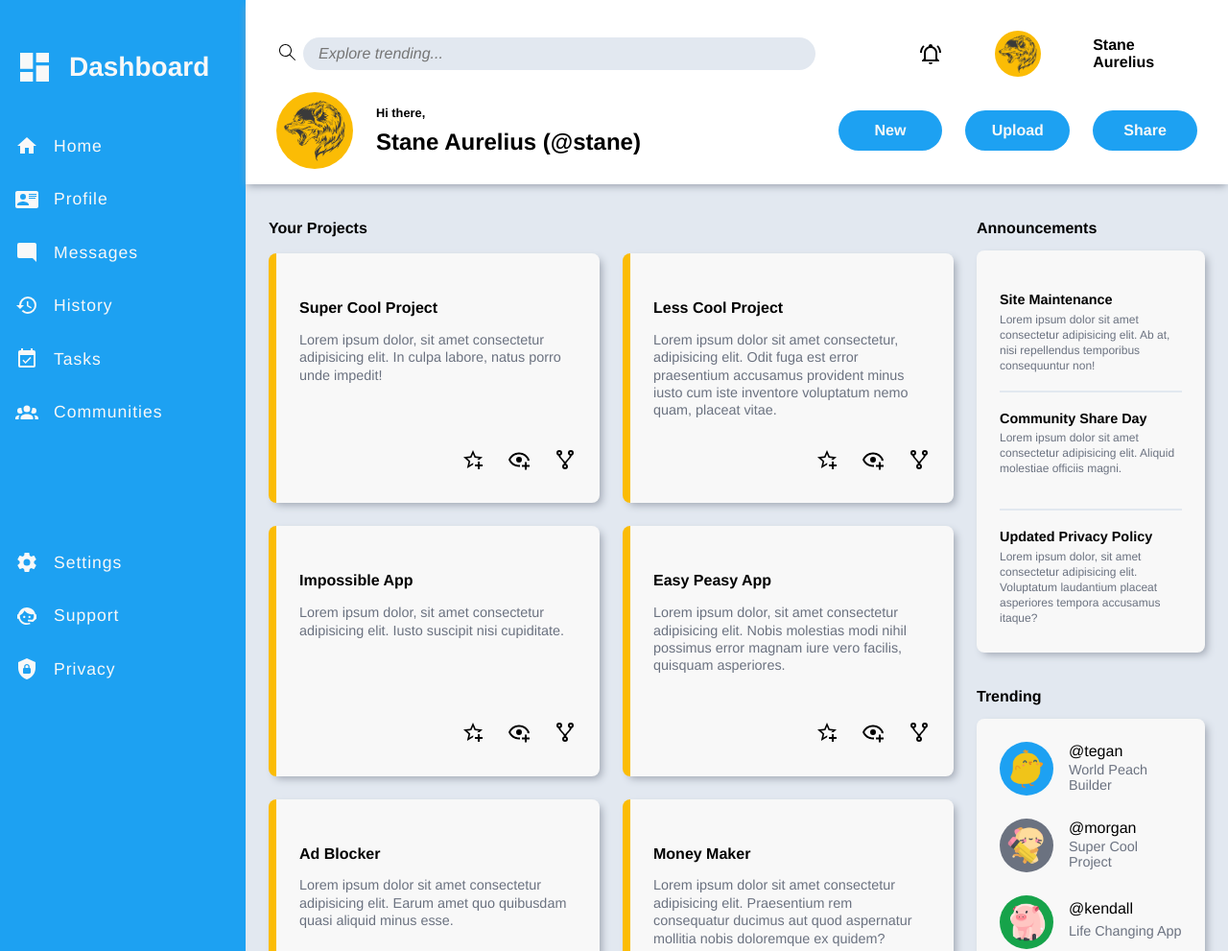
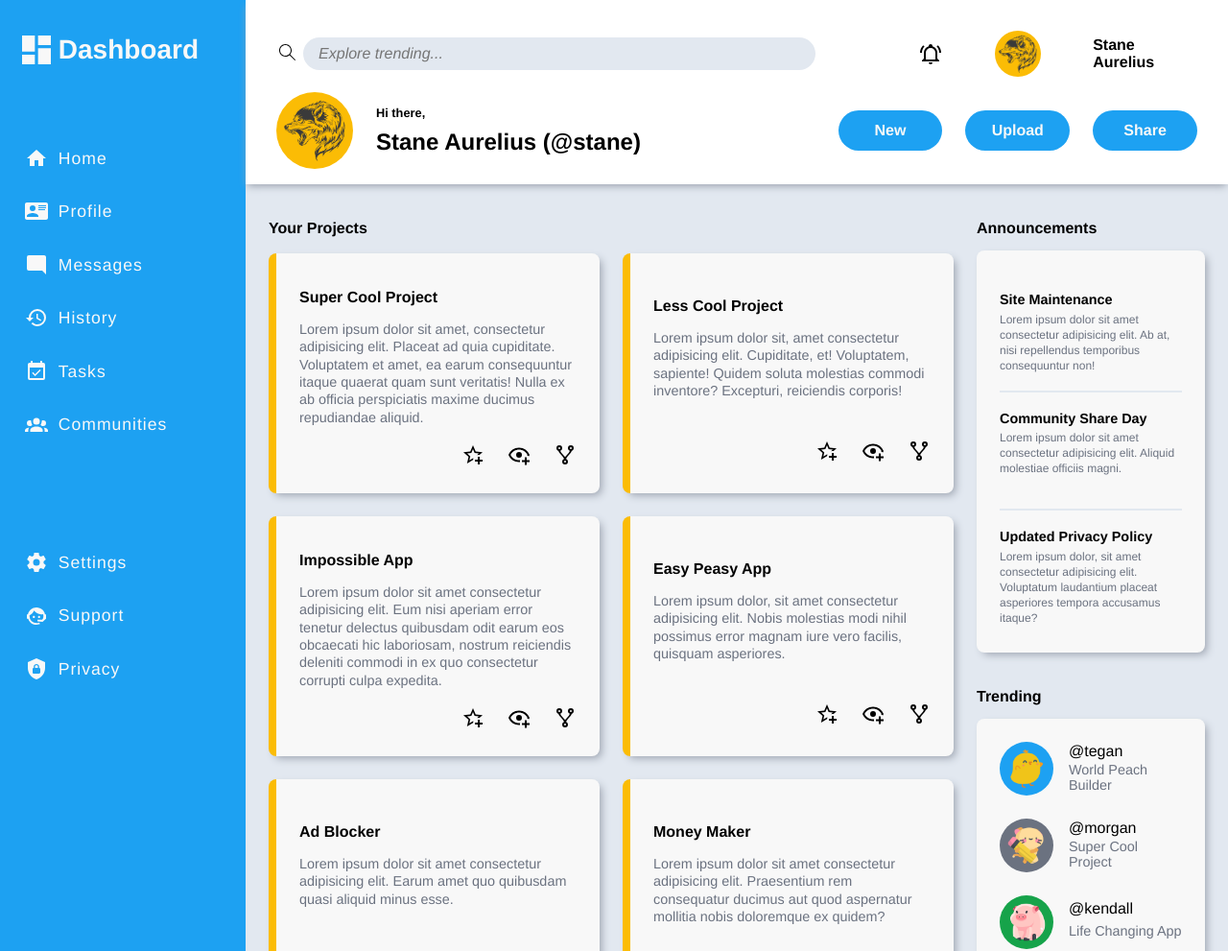
Before and after one commit to staneaurelius/full-stack-javascript, a plain HTML site: page 02-admin-dashboard/index.html in a window 1280 px wide. Shown: the top 991 px of the page at 96% size. Drawn offline with Linux system fonts and the light colour scheme.

Commit message:
Change sidebar styling - Justify SVG and nav text

```diff
--- a/02-admin-dashboard/css/style.css
+++ b/02-admin-dashboard/css/style.css
@@ -132,19 +132,18 @@ button {
     display: grid;
     grid-template-rows: 1fr 4fr 5fr;
     align-items: start;
-    padding: 16px;
+    padding: 32px 16px;
 }
 
 .logo, .nav div, .config div {
     display: grid;
-    grid-template-columns: 1fr 9fr;
-    gap: 16px;
+    grid-template-columns: 1fr 4fr;
     align-items: center;
     color: var(--white);
 }
 
-.logo {
-    align-self: center;
+.logo svg, .sidebar svg {
+    justify-self: center;
 }
 
 .logo svg {
@@ -194,7 +193,7 @@ h2 {
     grid-row: 1 / 3;
     display: grid;
     grid-template-columns: repeat(2, 1fr);
-    grid-template-rows: 1.5rem repeat(auto-fit, minmax(150px, 1fr));
+    grid-template-rows: 1.5rem repeat(auto-fit, minmax(150px, 250px));
     gap: 24px;
 }
 
@@ -217,7 +216,7 @@ h3 {
     align-self: start;
     font-size: 0.9rem;
     line-height: 1.15rem;
-    color: var(--gray-text)
+    color: var(--gray-text);
 }
 
 .card-icons {
--- a/02-admin-dashboard/index.html
+++ b/02-admin-dashboard/index.html
@@ -112,7 +112,7 @@
                 <h2>Your Projects</h2>
                 <div class="card">
                     <h3>Super Cool Project</h3>
-                    <p>Lorem ipsum dolor, sit amet consectetur adipisicing elit. In culpa labore, natus porro unde impedit!</p>
+                    <p>Lorem ipsum dolor sit amet, consectetur adipisicing elit. Placeat ad quia cupiditate. Voluptatem et amet, ea earum consequuntur itaque quaerat quam sunt veritatis! Nulla ex ab officia perspiciatis maxime ducimus repudiandae aliquid.</p>
                     <div class="card-icons">
                         <svg xmlns="http://www.w3.org/2000/svg" viewBox="0 0 24 24" width="16px" height="16px">
                             <path d="M5.8 21L7.4 14L2 9.2L9.2 8.6L12 2L14.8 8.6L22 9.2L18.8 12H18C17.3 12 16.6 12.1 15.9 12.4L18.1 10.5L13.7 10.1L12 6.1L10.3 10.1L5.9 10.5L9.2 13.4L8.2 17.7L12 15.4L12.5 15.7C12.3 16.2 12.1 16.8 12.1 17.3L5.8 21M17 14V17H14V19H17V22H19V19H22V17H19V14H17Z" fill="currentColor"/>
@@ -127,7 +127,7 @@
                 </div>
                 <div class="card">
                     <h3>Less Cool Project</h3>
-                    <p>Lorem ipsum dolor sit amet consectetur, adipisicing elit. Odit fuga est error praesentium accusamus provident minus iusto cum iste inventore voluptatum nemo quam, placeat vitae.</p>
+                    <p>Lorem ipsum dolor sit, amet consectetur adipisicing elit. Cupiditate, et! Voluptatem, sapiente! Quidem soluta molestias commodi inventore? Excepturi, reiciendis corporis!</p>
                     <div class="card-icons">
                         <svg xmlns="http://www.w3.org/2000/svg" viewBox="0 0 24 24" width="16px" height="16px">
                             <path d="M5.8 21L7.4 14L2 9.2L9.2 8.6L12 2L14.8 8.6L22 9.2L18.8 12H18C17.3 12 16.6 12.1 15.9 12.4L18.1 10.5L13.7 10.1L12 6.1L10.3 10.1L5.9 10.5L9.2 13.4L8.2 17.7L12 15.4L12.5 15.7C12.3 16.2 12.1 16.8 12.1 17.3L5.8 21M17 14V17H14V19H17V22H19V19H22V17H19V14H17Z" fill="currentColor"/>
@@ -142,7 +142,7 @@
                 </div>
                 <div class="card">
                     <h3>Impossible App</h3>
-                    <p>Lorem ipsum dolor, sit amet consectetur adipisicing elit. Iusto suscipit nisi cupiditate.</p>
+                    <p>Lorem ipsum dolor sit amet consectetur adipisicing elit. Eum nisi aperiam error tenetur delectus quibusdam odit earum eos obcaecati hic laboriosam, nostrum reiciendis deleniti commodi in ex quo consectetur corrupti culpa expedita.</p>
                     <div class="card-icons">
                         <svg xmlns="http://www.w3.org/2000/svg" viewBox="0 0 24 24" width="16px" height="16px">
                             <path d="M5.8 21L7.4 14L2 9.2L9.2 8.6L12 2L14.8 8.6L22 9.2L18.8 12H18C17.3 12 16.6 12.1 15.9 12.4L18.1 10.5L13.7 10.1L12 6.1L10.3 10.1L5.9 10.5L9.2 13.4L8.2 17.7L12 15.4L12.5 15.7C12.3 16.2 12.1 16.8 12.1 17.3L5.8 21M17 14V17H14V19H17V22H19V19H22V17H19V14H17Z" fill="currentColor"/>
```
